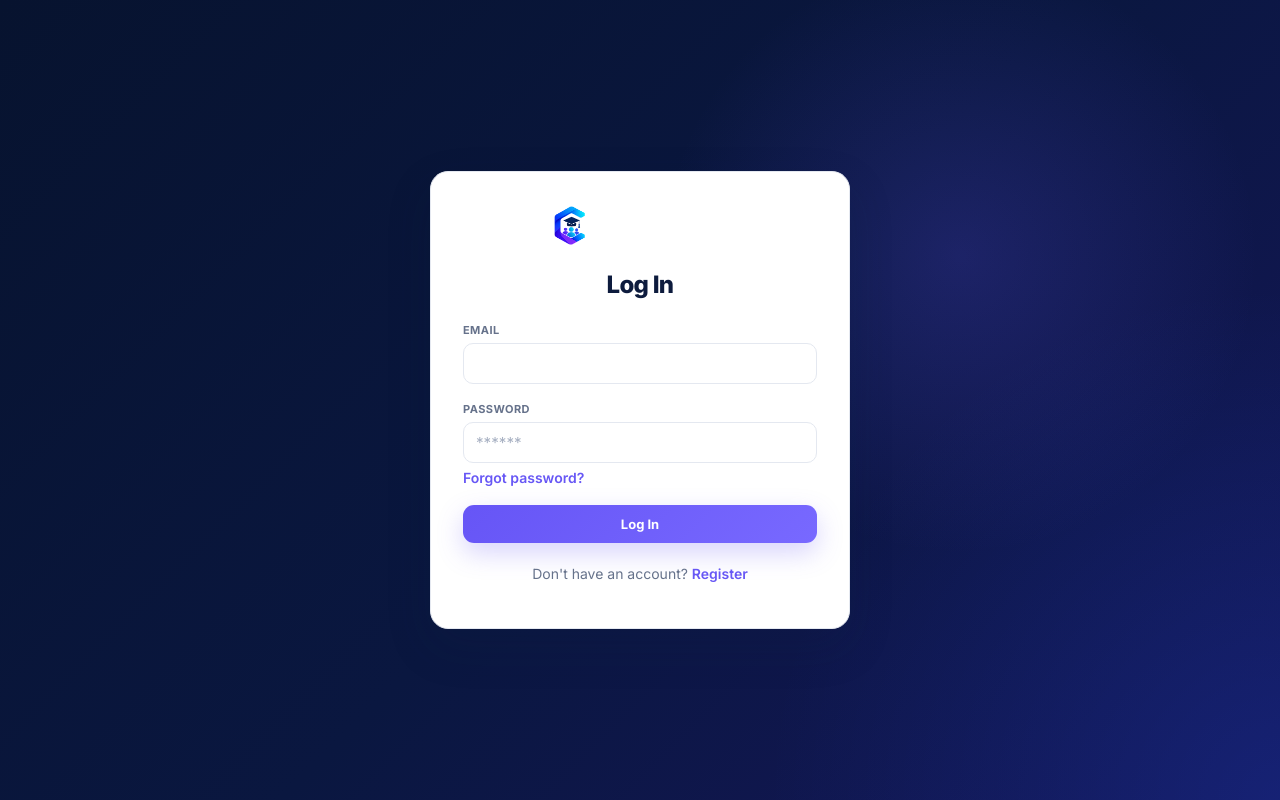
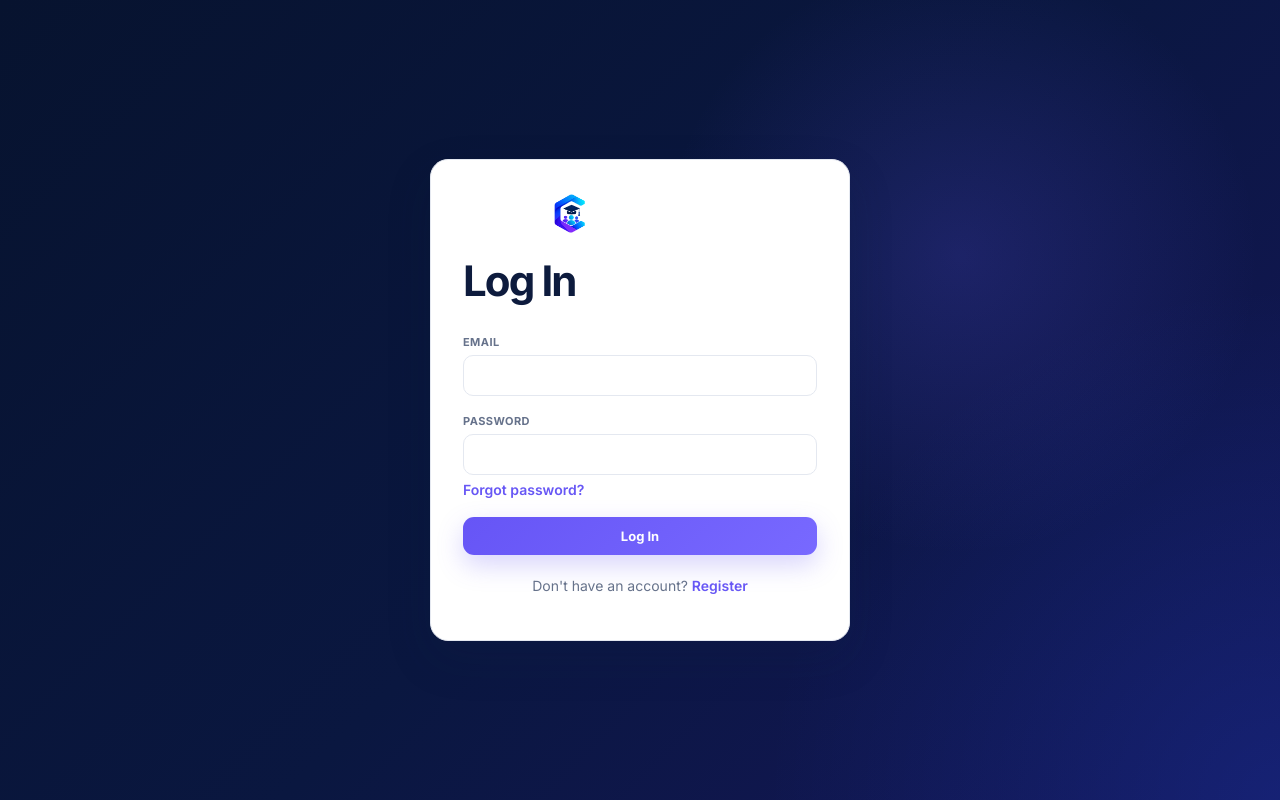
Before and after one commit to Waynemusawakhe/Conference-Management-Tool, a React (Vite) app in the folder frontend/: page /login in a window 1280 px wide. Built offline with nearby package versions, Linux system fonts and the light colour scheme.

Commit message:
Add SectionHeading component to Login page

```diff
--- a/frontend/src/pages/Login.jsx
+++ b/frontend/src/pages/Login.jsx
@@ -1,6 +1,7 @@
 import { useState } from "react";
 import { Link } from "react-router-dom";
 import Logo from "../components/Logo";
+import SectionHeading from "../components/SectionHeading";
 
 function Login() {
   const [formData, setFormData] = useState({ email: "", password: "" });
@@ -26,12 +27,19 @@ function Login() {
   return (
     <div className="auth-page">
       <div className="auth-card">
-        {/* CMT Brand Header — shared Logo component */}
-        <div style={{ display: "flex", justifyContent: "center", marginBottom: "24px" }}>
+        {/* CMT Brand Header */}
+        <div
+          style={{
+            display: "flex",
+            justifyContent: "center",
+            marginBottom: "24px",
+          }}
+        >
           <Logo />
         </div>
 
-        <h1 className="auth-title">Log In</h1>
+        {/* Shared team heading */}
+        <SectionHeading title="Log In" />
 
         <form onSubmit={handleSubmit} className="auth-form">
           <div className="form-group">
@@ -53,7 +61,6 @@ function Login() {
               type="password"
               value={formData.password}
               onChange={handleChange}
-              placeholder="******"
             />
             <Link to="/forgot-password" className="auth-link small">
               Forgot password?
@@ -67,7 +74,10 @@ function Login() {
           </button>
 
           <p className="auth-footer">
-            Don't have an account? <Link to="/register" className="auth-link">Register</Link>
+            Don't have an account?{" "}
+            <Link to="/register" className="auth-link">
+              Register
+            </Link>
           </p>
         </form>
       </div>
```
